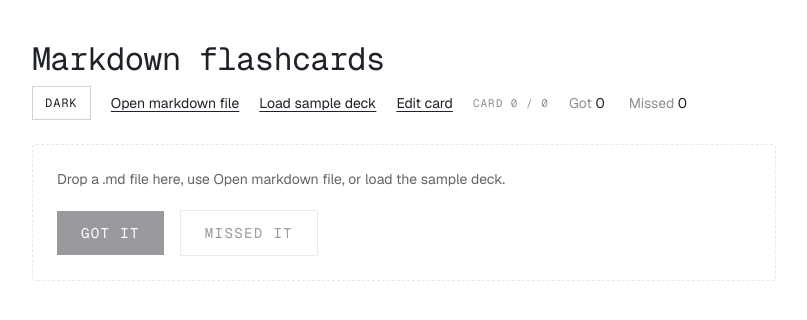
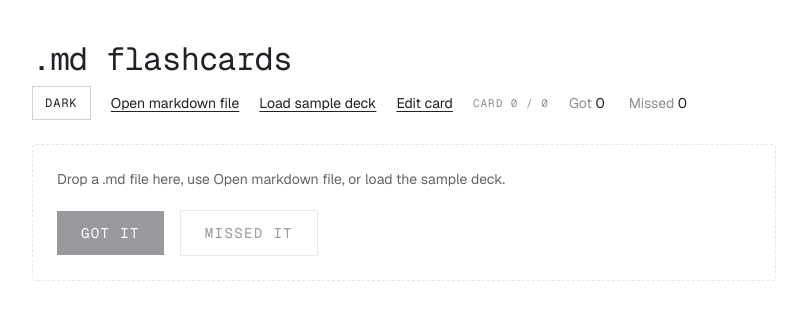
Before and after one commit to iannickgagnon/dot-md-flashcards, a website built with Vite: page index.html in a window 1280 px wide. Shown: the whole page, without its empty margins (84-891 px from the left). Built offline with nearby package versions, Linux system fonts and the light colour scheme.

Commit message:
fix: Update title references from "Markdown flashcards" to ".md flashcards"

```diff
--- a/index.html
+++ b/index.html
@@ -4,7 +4,7 @@
     <meta charset="UTF-8" />
     <meta name="viewport" content="width=device-width, initial-scale=1.0" />
     <meta name="color-scheme" content="light dark" />
-    <title>Markdown flashcards</title>
+    <title>.md flashcards</title>
     <script>
       (function () {
         var k = "markdown-flashcards-theme";
--- a/src/main.ts
+++ b/src/main.ts
@@ -53,7 +53,7 @@ if (!app) throw new Error("#app missing");
 
 app.innerHTML = `
   <header class="app-header">
-    <h1 class="app-title">Markdown flashcards</h1>
+    <h1 class="app-title">.md flashcards</h1>
     <div class="header-tools">
       <button type="button" class="btn-theme" id="btn-theme">Light</button>
       <button type="button" class="btn-secondary" id="btn-open" aria-controls="file-input">
```
